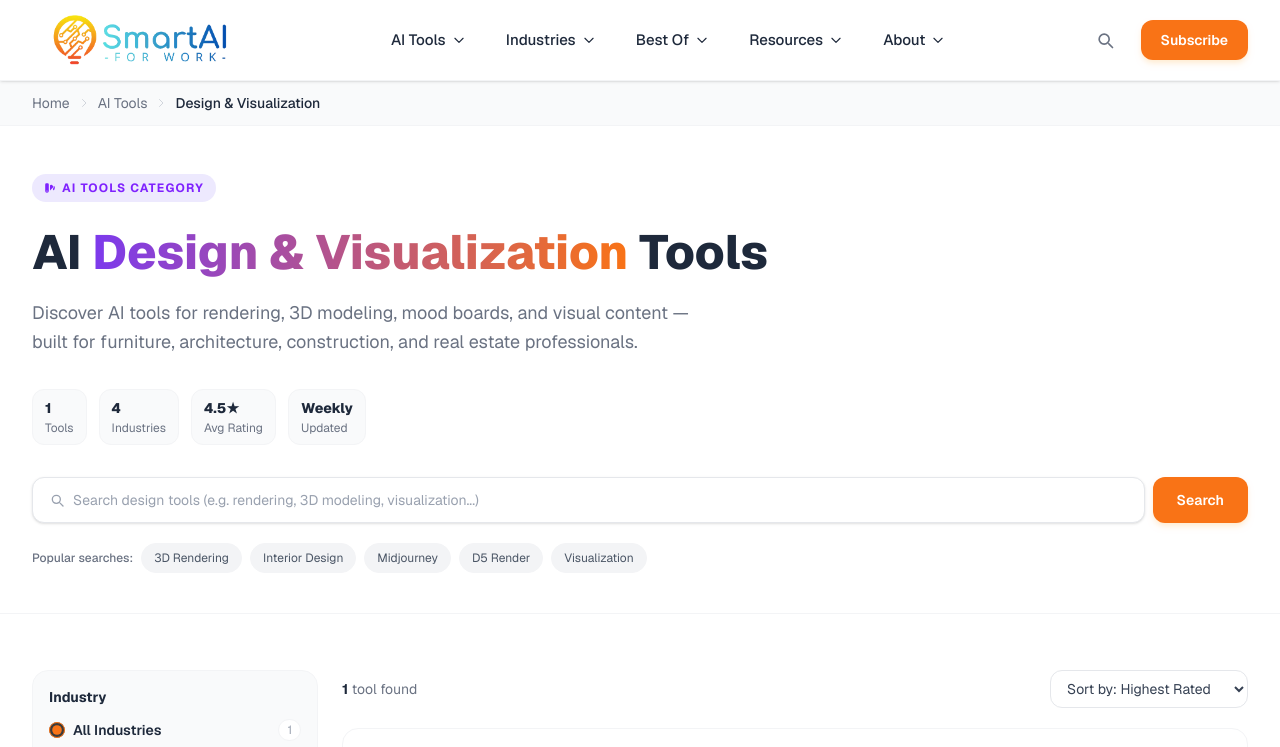
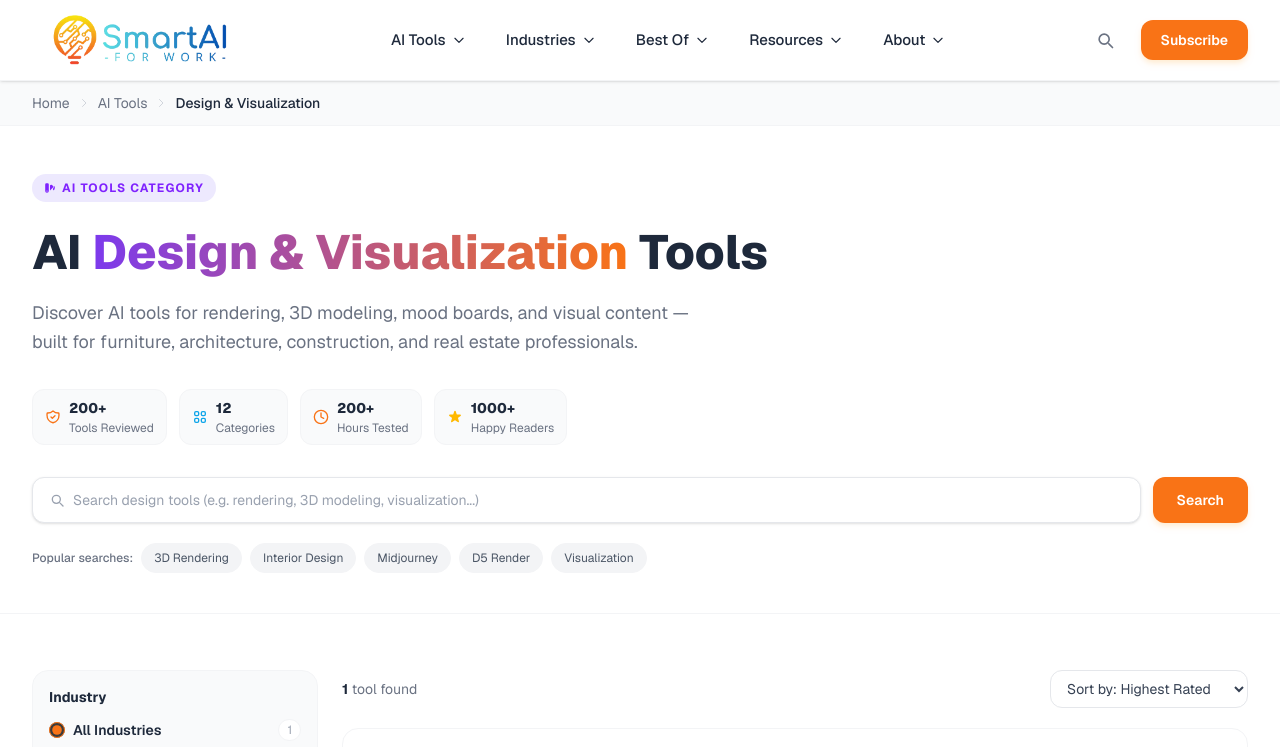
Before and after one commit to tienbaoweb-learn/smart-ai-directory, a Next.js app: page /ai-tools/design in a window 1280 px wide. Shown: the top 747 px of the page. Built offline with nearby package versions, Linux system fonts and the light colour scheme.

Commit message:
fix design hero: stat badge icons, static values, search gap

```diff
--- a/app/ai-tools/design/page.tsx
+++ b/app/ai-tools/design/page.tsx
@@ -145,10 +145,42 @@ function HeroSection() {
       : "—";
 
   const stats = [
-    { value: `${DESIGN_TOOLS.length}`, label: "Tools" },
-    { value: "4", label: "Industries" },
-    { value: `${avgRating}★`, label: "Avg Rating" },
-    { value: "Weekly", label: "Updated" },
+    {
+      value: "200+",
+      label: "Tools Reviewed",
+      icon: (
+        <svg className="w-4 h-4 text-[#F97316]" fill="none" stroke="currentColor" strokeWidth={2} viewBox="0 0 24 24">
+          <path strokeLinecap="round" strokeLinejoin="round" d="M9 12l2 2 4-4m5.618-4.016A11.955 11.955 0 0112 2.944a11.955 11.955 0 01-8.618 3.04A12.02 12.02 0 003 9c0 5.591 3.824 10.29 9 11.622 5.176-1.332 9-6.03 9-11.622 0-1.042-.133-2.052-.382-3.016z" />
+        </svg>
+      ),
+    },
+    {
+      value: "12",
+      label: "Categories",
+      icon: (
+        <svg className="w-4 h-4 text-[#0EA5E9]" fill="none" stroke="currentColor" strokeWidth={2} viewBox="0 0 24 24">
+          <path strokeLinecap="round" strokeLinejoin="round" d="M4 6a2 2 0 012-2h2a2 2 0 012 2v2a2 2 0 01-2 2H6a2 2 0 01-2-2V6zM14 6a2 2 0 012-2h2a2 2 0 012 2v2a2 2 0 01-2 2h-2a2 2 0 01-2-2V6zM4 16a2 2 0 012-2h2a2 2 0 012 2v2a2 2 0 01-2 2H6a2 2 0 01-2-2v-2zM14 16a2 2 0 012-2h2a2 2 0 012 2v2a2 2 0 01-2 2h-2a2 2 0 01-2-2v-2z" />
+        </svg>
+      ),
+    },
+    {
+      value: "200+",
+      label: "Hours Tested",
+      icon: (
+        <svg className="w-4 h-4 text-[#F97316]" fill="none" stroke="currentColor" strokeWidth={2} viewBox="0 0 24 24">
+          <path strokeLinecap="round" strokeLinejoin="round" d="M12 6v6l4 2m6-2a10 10 0 11-20 0 10 10 0 0120 0z" />
+        </svg>
+      ),
+    },
+    {
+      value: "1000+",
+      label: "Happy Readers",
+      icon: (
+        <svg className="w-4 h-4 text-amber-400" fill="currentColor" viewBox="0 0 20 20">
+          <path d="M9.049 2.927c.3-.921 1.603-.921 1.902 0l1.07 3.292a1 1 0 00.95.69h3.462c.969 0 1.371 1.24.588 1.81l-2.8 2.034a1 1 0 00-.364 1.118l1.07 3.292c.3.921-.755 1.688-1.54 1.118l-2.8-2.034a1 1 0 00-1.175 0l-2.8 2.034c-.784.57-1.838-.197-1.539-1.118l1.07-3.292a1 1 0 00-.364-1.118L2.98 8.72c-.783-.57-.38-1.81.588-1.81h3.461a1 1 0 00.951-.69l1.07-3.292z" />
+        </svg>
+      ),
+    },
   ];
 
   return (
@@ -182,6 +214,7 @@ function HeroSection() {
         <div className="flex gap-3 mb-8">
           {stats.map((s) => (
             <div key={s.label} className="flex items-center gap-2 bg-gray-50 border border-gray-100 rounded-xl px-3 py-2">
+              <div className="shrink-0">{s.icon}</div>
               <div className="leading-none">
                 <p className="font-extrabold text-[#1E293B] text-sm">{s.value}</p>
                 <p className="text-gray-500 text-xs mt-0.5">{s.label}</p>
@@ -191,7 +224,7 @@ function HeroSection() {
         </div>
 
         {/* Search bar */}
-        <div className="flex gap-2 mb-5">
+        <div className="flex gap-3 mb-5">
           <div className="flex-1 flex items-center gap-2 bg-white border border-gray-200 rounded-xl px-4 py-3 shadow-sm focus-within:border-orange-300 transition-colors">
             <svg className="w-4 h-4 text-gray-400 shrink-0" fill="none" stroke="currentColor" strokeWidth={2} viewBox="0 0 24 24">
               <path strokeLinecap="round" strokeLinejoin="round" d="M21 21l-4.35-4.35M17 11A6 6 0 115 11a6 6 0 0112 0z" />
```
